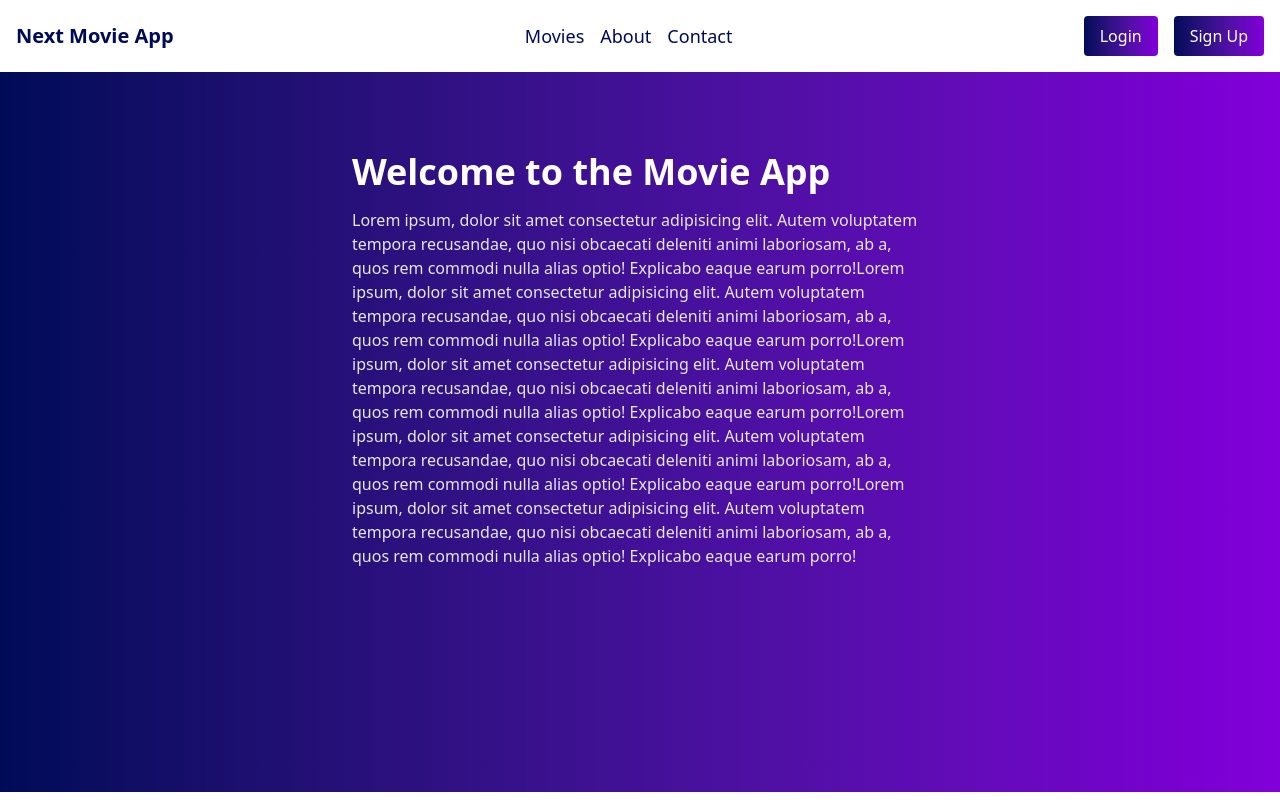
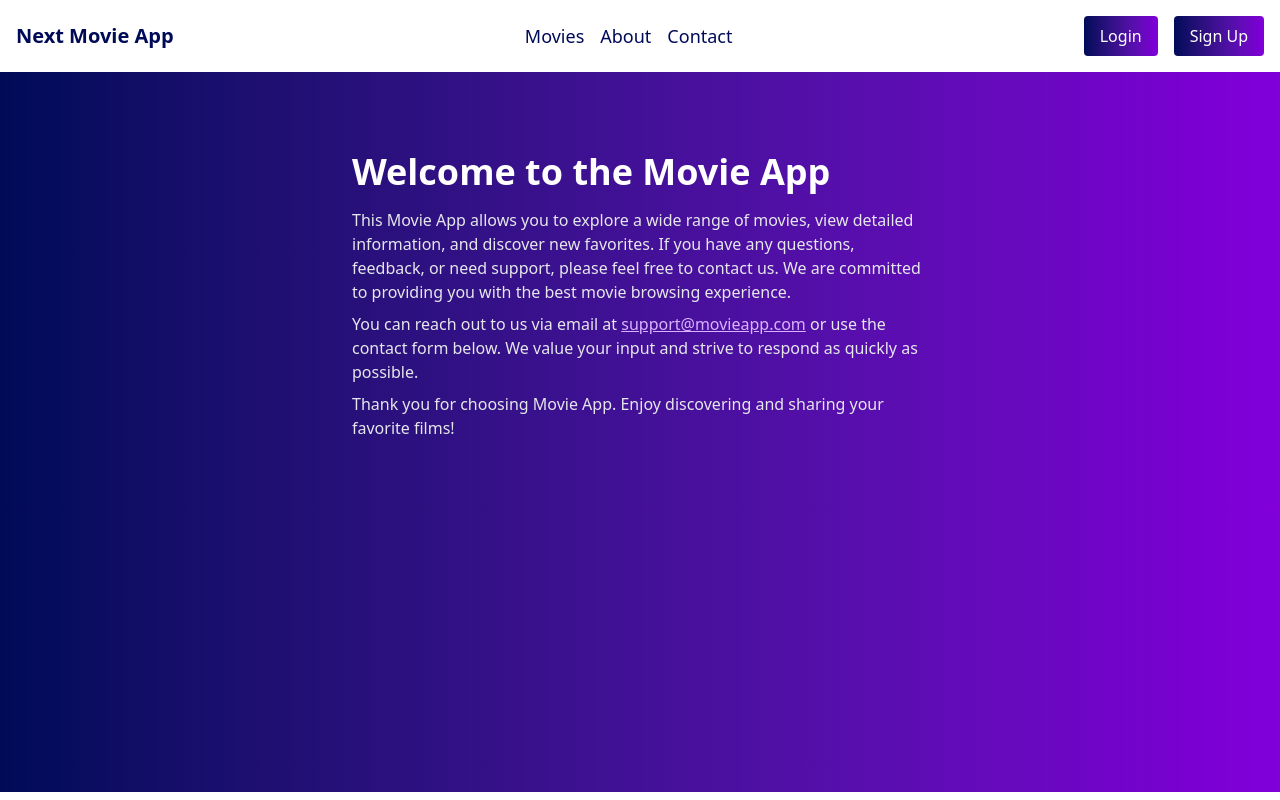
Before and after one commit to Maxamed459/Next-Movie-App, a Next.js app: page /contact in a window 1280 px wide. Built offline with nearby package versions, Linux system fonts and the light colour scheme.

Commit message:
modified something

```diff
--- a/app/about/page.tsx
+++ b/app/about/page.tsx
@@ -9,22 +9,26 @@ const page = () => {
             Welcome to the Movie App
           </h1>
           <p className="text-[16px] text-gray-200 leading-6 mt-4 ">
-            Lorem ipsum, dolor sit amet consectetur adipisicing elit. Autem
-            voluptatem tempora recusandae, quo nisi obcaecati deleniti animi
-            laboriosam, ab a, quos rem commodi nulla alias optio! Explicabo
-            eaque earum porro!Lorem ipsum, dolor sit amet consectetur
-            adipisicing elit. Autem voluptatem tempora recusandae, quo nisi
-            obcaecati deleniti animi laboriosam, ab a, quos rem commodi nulla
-            alias optio! Explicabo eaque earum porro!Lorem ipsum, dolor sit amet
-            consectetur adipisicing elit. Autem voluptatem tempora recusandae,
-            quo nisi obcaecati deleniti animi laboriosam, ab a, quos rem commodi
-            nulla alias optio! Explicabo eaque earum porro!Lorem ipsum, dolor
-            sit amet consectetur adipisicing elit. Autem voluptatem tempora
-            recusandae, quo nisi obcaecati deleniti animi laboriosam, ab a, quos
-            rem commodi nulla alias optio! Explicabo eaque earum porro!Lorem
-            ipsum, dolor sit amet consectetur adipisicing elit. Autem voluptatem
-            tempora recusandae, quo nisi obcaecati deleniti animi laboriosam, ab
-            a, quos rem commodi nulla alias optio! Explicabo eaque earum porro!
+            This Movie App allows you to explore a wide range of movies, view
+            detailed information, and discover new favorites. If you have any
+            questions, feedback, or need support, please feel free to contact
+            us. We are committed to providing you with the best movie browsing
+            experience.
+          </p>
+          <p className="text-[16px] text-gray-200 leading-6 mt-2">
+            You can reach out to us via email at{" "}
+            <a
+              href="mailto:support@movieapp.com"
+              className="text-purple-300 underline"
+            >
+              support@movieapp.com
+            </a>{" "}
+            or use the contact form below. We value your input and strive to
+            respond as quickly as possible.
+          </p>
+          <p className="text-[16px] text-gray-200 leading-6 mt-2">
+            Thank you for choosing Movie App. Enjoy discovering and sharing your
+            favorite films!
           </p>
         </div>
       </div>
--- a/app/contact/page.tsx
+++ b/app/contact/page.tsx
@@ -9,22 +9,26 @@ const page = () => {
             Welcome to the Movie App
           </h1>
           <p className="text-[16px] text-gray-200 leading-6 mt-4 ">
-            Lorem ipsum, dolor sit amet consectetur adipisicing elit. Autem
-            voluptatem tempora recusandae, quo nisi obcaecati deleniti animi
-            laboriosam, ab a, quos rem commodi nulla alias optio! Explicabo
-            eaque earum porro!Lorem ipsum, dolor sit amet consectetur
-            adipisicing elit. Autem voluptatem tempora recusandae, quo nisi
-            obcaecati deleniti animi laboriosam, ab a, quos rem commodi nulla
-            alias optio! Explicabo eaque earum porro!Lorem ipsum, dolor sit amet
-            consectetur adipisicing elit. Autem voluptatem tempora recusandae,
-            quo nisi obcaecati deleniti animi laboriosam, ab a, quos rem commodi
-            nulla alias optio! Explicabo eaque earum porro!Lorem ipsum, dolor
-            sit amet consectetur adipisicing elit. Autem voluptatem tempora
-            recusandae, quo nisi obcaecati deleniti animi laboriosam, ab a, quos
-            rem commodi nulla alias optio! Explicabo eaque earum porro!Lorem
-            ipsum, dolor sit amet consectetur adipisicing elit. Autem voluptatem
-            tempora recusandae, quo nisi obcaecati deleniti animi laboriosam, ab
-            a, quos rem commodi nulla alias optio! Explicabo eaque earum porro!
+            This Movie App allows you to explore a wide range of movies, view
+            detailed information, and discover new favorites. If you have any
+            questions, feedback, or need support, please feel free to contact
+            us. We are committed to providing you with the best movie browsing
+            experience.
+          </p>
+          <p className="text-[16px] text-gray-200 leading-6 mt-2">
+            You can reach out to us via email at{" "}
+            <a
+              href="mailto:support@movieapp.com"
+              className="text-purple-300 underline"
+            >
+              support@movieapp.com
+            </a>{" "}
+            or use the contact form below. We value your input and strive to
+            respond as quickly as possible.
+          </p>
+          <p className="text-[16px] text-gray-200 leading-6 mt-2">
+            Thank you for choosing Movie App. Enjoy discovering and sharing your
+            favorite films!
           </p>
         </div>
       </div>
```
